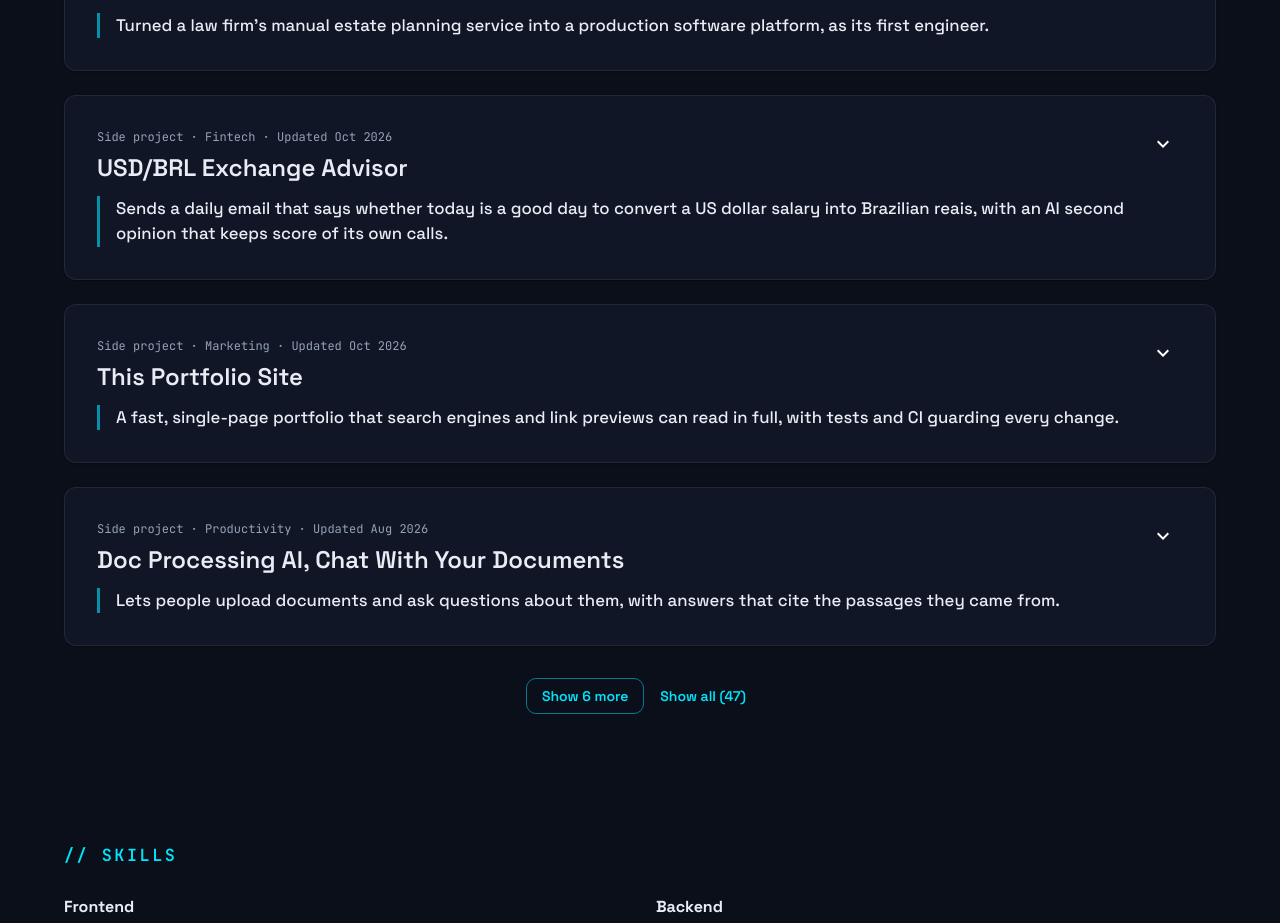
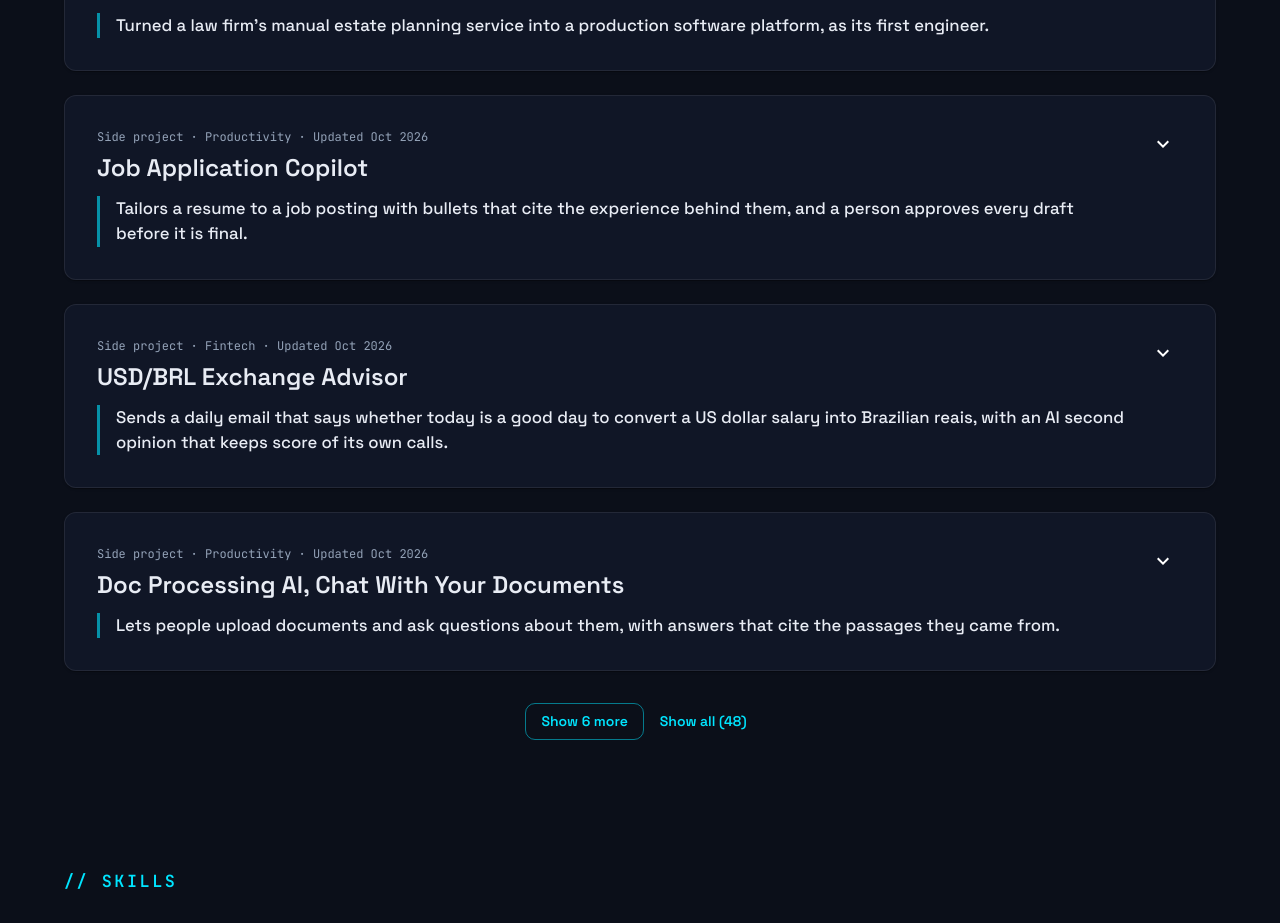
Before and after one commit to Eric-Souza/portfolio, a React (Vite) app: page / in a window 1280 px wide. Shown: the part 3500-4423 px from the top of the page. Built offline with nearby package versions, Linux system fonts and the light colour scheme.

Commit message:
Add the Job Application Copilot case study and sync repo dates.

```diff
--- a/src/data/caseStudies/batchA.ts
+++ b/src/data/caseStudies/batchA.ts
@@ -3,6 +3,54 @@ import type { CaseStudy } from '../types';
 const repo = (name: string) => `https://github.com/Eric-Souza/${name}`;
 
 export const batchA: CaseStudy[] = [
+  {
+    id: 'job-application-copilot',
+    kind: 'side-project',
+    industry: 'productivity',
+    tech: ['Python', 'TypeScript', 'AI', 'Docker'],
+    year: 2026,
+    title: 'Job Application Copilot',
+    company: 'Personal project',
+    tags: ['AI Agents', 'RAG', 'Full Stack'],
+    headline:
+      'Tailors a resume to a job posting with bullets that cite the experience behind them, and a person approves every draft before it is final.',
+    role: 'Solo build · agent, RAG pipeline, API, web UI, and tests',
+    challenge:
+      'Tailoring a resume to each posting takes time, and asking an AI model to do it tends to produce claims the candidate never made. The goal was an agent that only writes what the resume can back up, shows where each bullet came from, and leaves the final call to the candidate.',
+    outcomes: [
+      'Paste a posting and get its must-have and nice-to-have requirements, each marked as strongly covered, partly covered, or missing from the resume.',
+      'Get tailored resume bullets and a summary, each bullet citing the resume lines it was written from.',
+      'Bullets with invented numbers, mixed roles, or tools that role never used are flagged before review.',
+      'Approve the draft, ask for changes in plain words, or edit it yourself. Edits get the same checks.',
+      'Watch each step finish and the draft appear as it is written, then close the tab and pick the run up later.',
+      'Optionally read the resume from a profile MCP server that combines a structured experience file with live GitHub and Medium data.',
+    ],
+    technical: {
+      architecture:
+        'A LangGraph agent behind a FastAPI API, with a React client. Resume bullets are embedded with Gemini and stored in Postgres with pgvector. The graph parses the posting, retrieves evidence per requirement, judges coverage, searches again with tool calls for weak spots, drafts, and pauses for review. A Postgres checkpointer saves every step, and progress streams to the browser over server-sent events.',
+      howItWasBuilt: [
+        'Chunked the resume one bullet per chunk with its role heading attached, and searched it with hybrid retrieval (vector plus Postgres full-text, merged with Reciprocal Rank Fusion).',
+        'Used Pydantic structured output for every model step, and checked each drafted bullet in code against the evidence it cites.',
+        'Gave the model a search tool in a bounded loop to find evidence the first search missed, then judged coverage again with the new hits.',
+        'Paused the graph with LangGraph interrupts for review, and streamed the partial draft to the UI as the model wrote it.',
+        'Fell back to a lighter Gemini model when the free tier is busy, and tracked calls, tokens, and time per run with optional Langfuse tracing.',
+        'Covered the agent, API, and ingestion with pytest against a real Postgres test database, and the UI with Vitest.',
+      ],
+      stack: [
+        {
+          layer: 'Architecture',
+          items: ['LangGraph state machine', 'Human-in-the-loop review', 'Tool-calling loop', 'REST API + SSE streaming'],
+        },
+        { layer: 'Frontend', items: ['React', 'TypeScript', 'Vite', 'MUI'] },
+        { layer: 'Backend', items: ['Python', 'FastAPI', 'SQLAlchemy (async)', 'MCP client'] },
+        { layer: 'AI', items: ['Google Gemini', 'LangGraph', 'LangChain', 'Structured output', 'Hybrid RAG', 'Langfuse'] },
+        { layer: 'Data', items: ['Postgres', 'pgvector', 'LangGraph Postgres checkpointer'] },
+        { layer: 'Infrastructure', items: ['Docker Compose'] },
+        { layer: 'Testing', items: ['pytest', 'Vitest', 'React Testing Library'] },
+      ],
+    },
+    links: [{ label: 'GitHub', url: repo('job-application-copilot') }],
+  },
   {
     id: 'dollar-exchange-optimizer',
     kind: 'side-project',
--- a/src/data/caseStudies/repoDates.json
+++ b/src/data/caseStudies/repoDates.json
@@ -6,20 +6,22 @@
   "bitcoin-sales-cashback-puzzle": "2021-12-20",
   "car-sales-api": "2021-10-05",
   "command-input-reading": "2021-08-06",
+  "currency-copilot": "2026-10-23",
   "dev-web-news": "2021-09-14",
   "django-rest-crud": "2021-06-16",
   "django-schedule": "2021-06-18",
   "django-stock-market": "2022-12-07",
-  "dollar-exchange-optimizer": "2026-10-20",
+  "dollar-exchange-optimizer": "2026-10-26",
   "dropbox-ui-clone": "2021-05-24",
-  "Eric-Souza": "2026-07-16",
+  "Eric-Souza": "2026-10-23",
   "express-pg-api": "2021-12-07",
   "flask-todo-crud": "2023-10-06",
-  "gemini-rag-doc-processing": "2026-08-24",
+  "gemini-rag-doc-processing": "2026-10-26",
   "github-finder": "2022-04-01",
   "industrial-assets-showcase": "2021-07-13",
   "java-piggy-bank-puzzle": "2023-07-11",
   "jira-rest-api": "2024-02-05",
+  "job-application-copilot": "2026-10-26",
   "job-dispatch-bot": "2026-07-16",
   "johnson-counter": "2021-08-17",
   "jwt-express-auth": "2021-07-17",
@@ -32,7 +34,8 @@
   "next-skeleton-blog": "2021-07-31",
   "node-streams-tutorial": "2021-11-22",
   "personal-blog": "2021-02-08",
-  "portfolio": "2026-10-20",
+  "portfolio": "2026-10-22",
+  "profile-mcp-server": "2026-10-23",
   "python-algorithm-puzzles": "2022-11-18",
   "python-brazilian-states-hash-table": "2024-07-15",
   "python-patient-queue": "2024-07-15",
```
